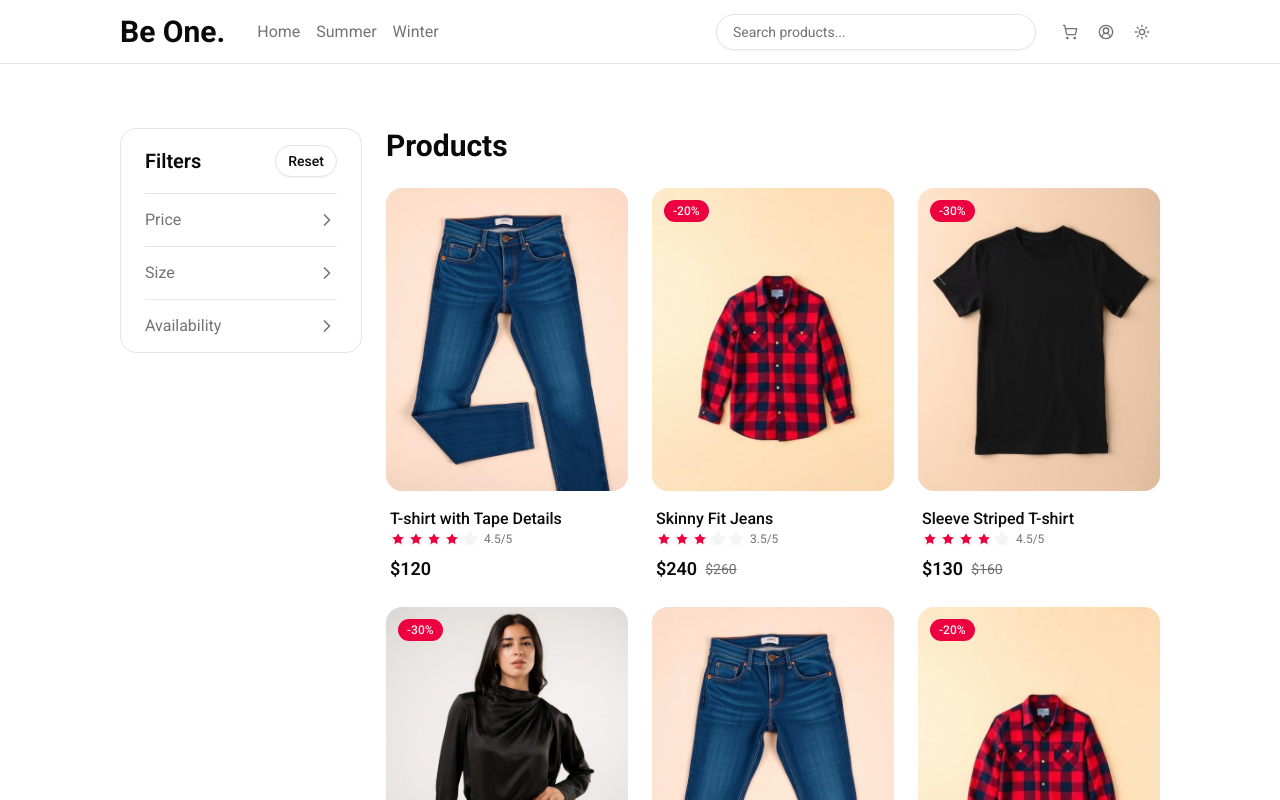
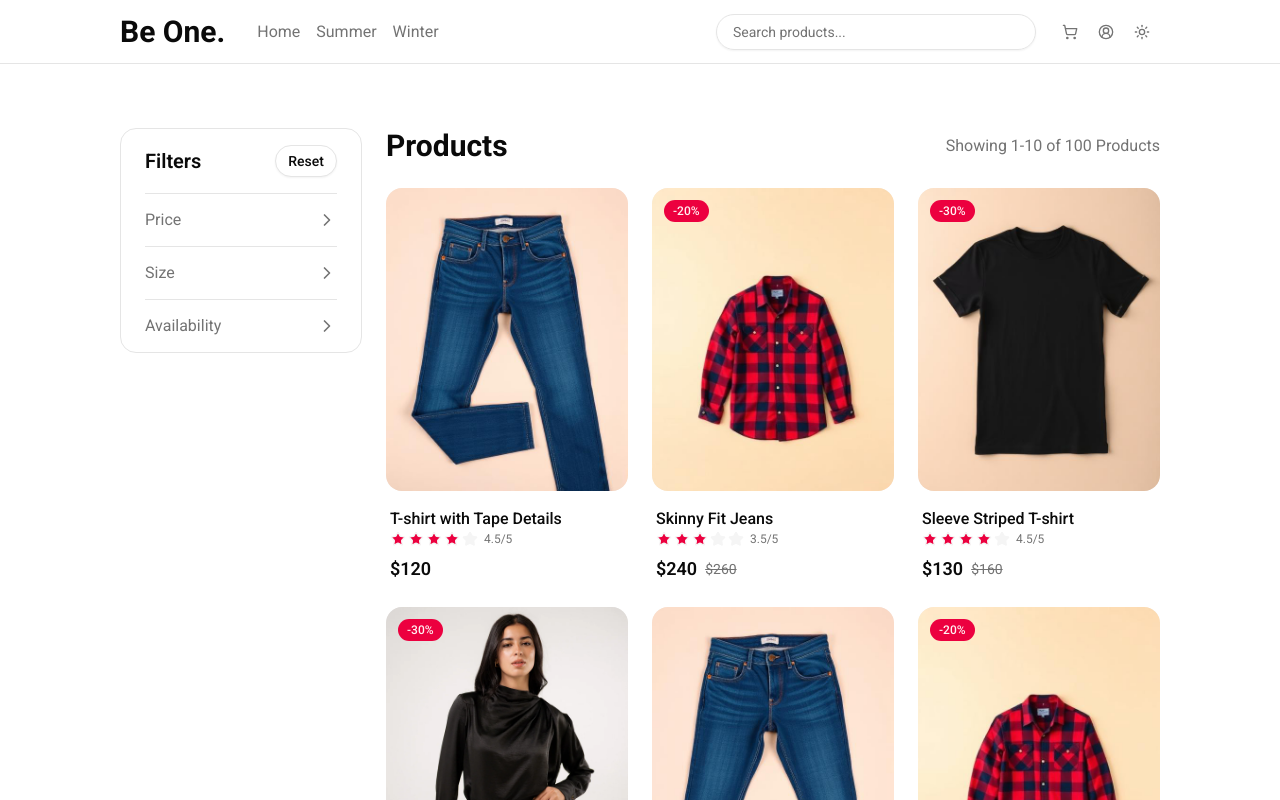
Before and after one commit to DeadCode-Dev/be-one-ecommerce, a Next.js app: page /products in a window 1280 px wide. Shown: the top 800 px of the page. Built offline with nearby package versions, Linux system fonts and the light colour scheme.

Commit message:
feat: enhance product header with item count display for better user context

```diff
--- a/src/app/products/page.tsx
+++ b/src/app/products/page.tsx
@@ -37,7 +37,12 @@ const Products = () => {
       <DesktopFilters />
       <div className="col-span-full space-y-6 md:col-span-3">
         <div className="flex items-center justify-between">
-          <h1 className="text-3xl font-bold">Products</h1>
+          <div className="flex w-full flex-col justify-between md:flex-row md:items-center">
+            <h1 className="text-3xl font-bold">Products</h1>
+            <p className="text-muted-foreground">
+              Showing 1-10 of 100 Products
+            </p>
+          </div>
           <MobileFilters />
         </div>
         <ul className="grid w-full grid-cols-2 gap-4 md:grid-cols-2 md:gap-6 lg:grid-cols-3">
```
